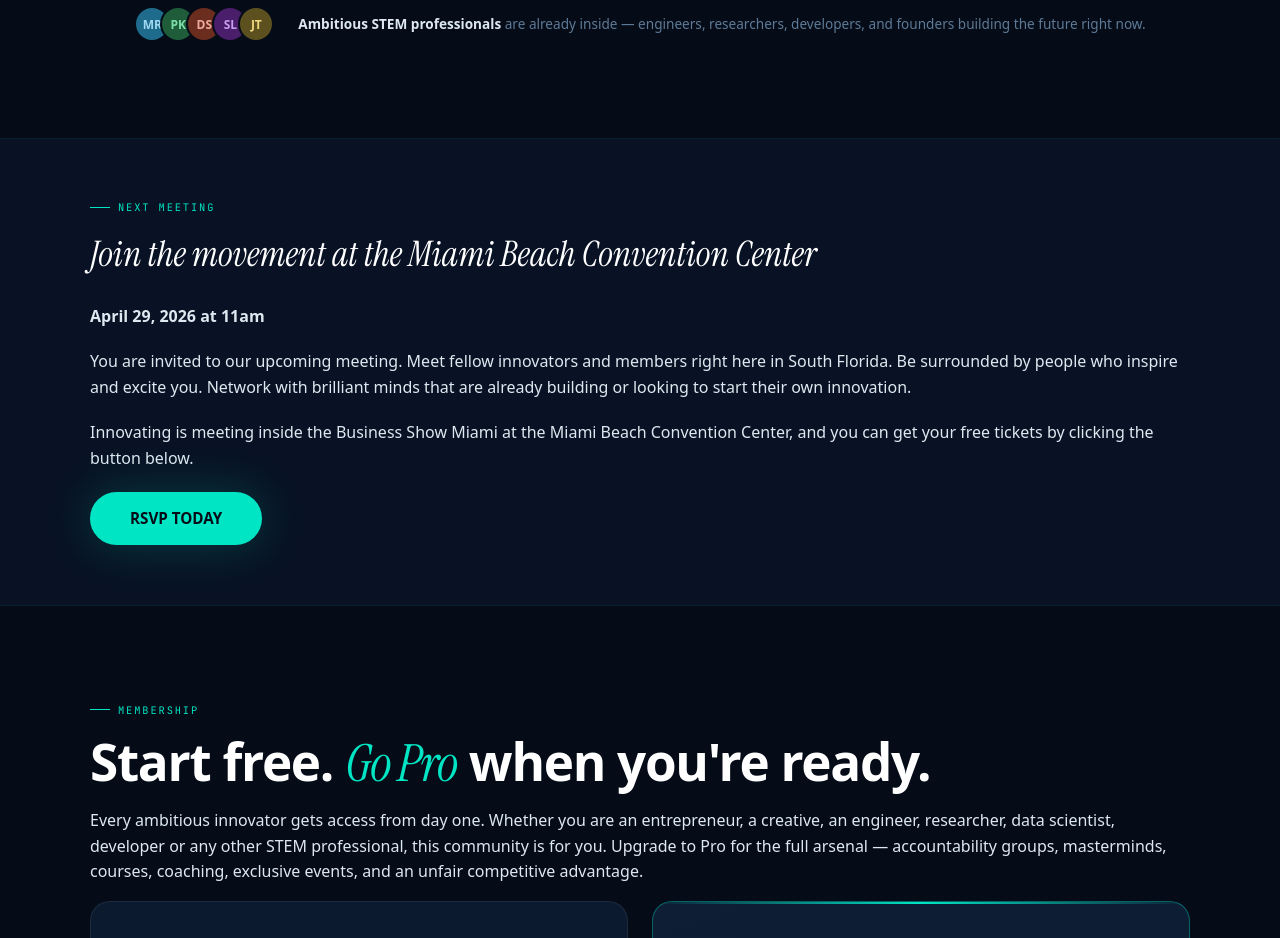
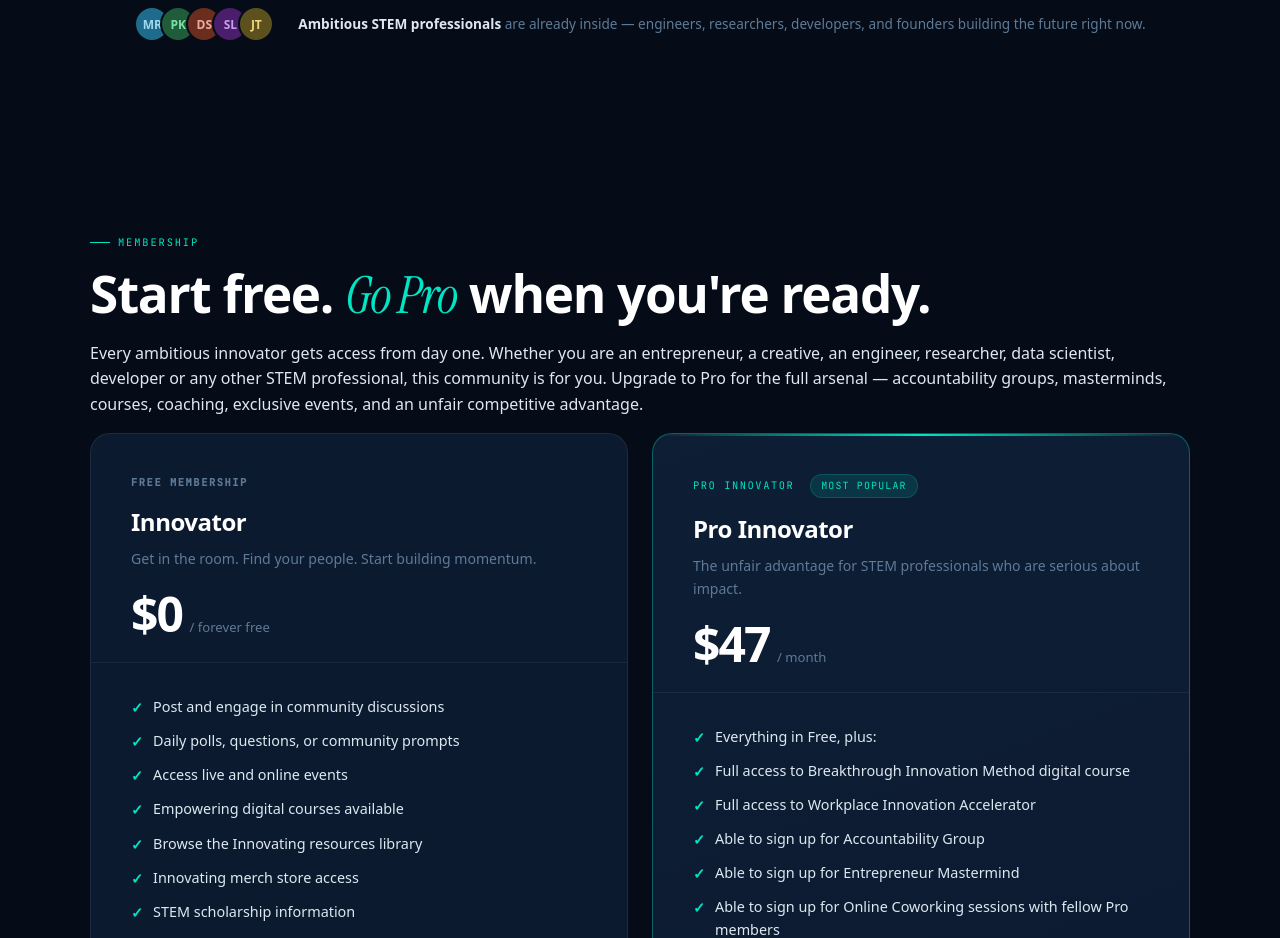
Before and after one commit to techibis/innoapp, a plain HTML site: page index.html in a window 1280 px wide. Shown: the part 980-1918 px from the top of the page. Drawn offline with Linux system fonts and the light colour scheme; a web font is replaced by a local one.

Commit message:
remove past events

```diff
--- a/index.html
+++ b/index.html
@@ -468,7 +468,7 @@ footer {
   </div>
 </section>
 
-<section class="movement paddme">
+<!--section class="movement paddme">
   <div class="inner">
     <div>
       <div class="sec-tag">Next Meeting</div>
@@ -481,7 +481,7 @@ footer {
       </div>
     </div>
   </div>
-</section>
+</section>-->
 
 <!-- MOVEMENT
 <section class="movement">
```
